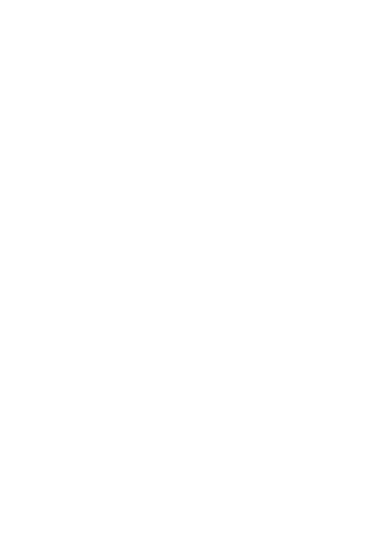
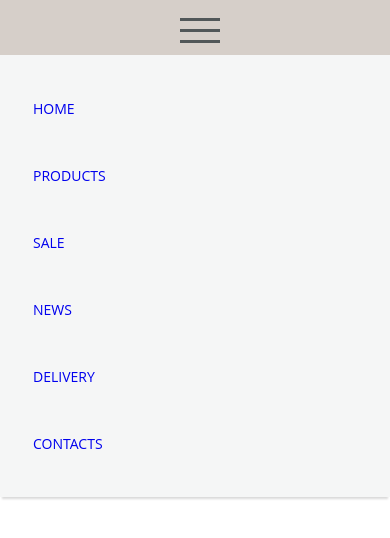
Before and after one commit to alexphex/alexphex.github.io, a website: page app/index.html in a window 390 px wide. Drawn offline with nearby package versions, Linux system fonts and the light colour scheme; files that its build step writes are made by us from their sources.

Commit message:
project structure
the structure of the project + menu

```diff
--- a/app/index.html
+++ b/app/index.html
@@ -4,11 +4,52 @@
     <meta charset="UTF-8">
     <meta http-equiv="X-UA-Compatible" content="IE=edge">
     <meta name="viewport" content="width=device-width, initial-scale=1.0">
-    <title>Document</title>
-    <link rel="stylesheet" href="css/style.min.css">
+    <title>Alex portfolio</title>
+    <link rel="stylesheet" href="css/style.min.css" type="text/css">
 </head>
+
 <body>
+    <header class="header">
+        <div class="container header__container">
+            <div class="menu-burger__header">
+                <span class="menu-burger__min"></span>
+            </div>
+            <nav class="header__nav open-menu">
+                <ul class="menu header__menu">
+                    <li class="menu__item">
+                        <a class="menu__link" href="#">Home</a>
+                    </li>
+                    <li class="menu__item">
+                        <a class="menu__link" href="#">Products</a>
+                    </li>
+                    <li class="menu__item">
+                        <a class="menu__link" href="#">Sale</a>
+                    </li>
+                    <li class="menu__item">
+                        <a class="menu__link" href="#">News</a>
+                    </li>
+                    <li class="menu__item">
+                        <a class="menu__link" href="#">Delivery</a>
+                    </li>
+                    <li class="menu__item">
+                        <a class="menu__link" href="#">Contacts</a>
+                    </li>
+                </ul>
+            </nav>
+        </div>
+    </header>
+    <div class="content-wrapper">
+        <div class="container content-wrapper__container">
+            <p class="content-text">
+                Lorem ipsum dolor sit amet consectetur adipisicing elit. Magni, laudantium aperiam tempora sunt
+                accusantium adipisci dolorem nam natus nobis vero omnis deleniti voluptas beatae ab dolores tenetur ea
+                veniam voluptatem?
+            </p>
+        </div>
+    </div>
 
+    <script src="https://code.jquery.com/jquery-3.6.0.min.js"
+        integrity="sha256-/xUj+3OJU5yExlq6GSYGSHk7tPXikynS7ogEvDej/m4=" crossorigin="anonymous"></script>
     <script src="js/main.min.js"></script>
 </body>
 </html>
--- a/app/js/main.js
+++ b/app/js/main.js
@@ -0,0 +1,6 @@
+$(function(){
+    $('.menu-burger__header').click(function(){
+        $('.menu-burger__header').toggleClass('open-menu');
+        $('.header__nav').toggleClass('open-menu');
+    });
+});
--- /dev/null
+++ b/app/scss/global.scss
@@ -0,0 +1,30 @@
+html,
+body {
+	height: 100%;
+}
+body {
+	font-family: 'Open Sans', sans-serif;
+	font-weight: 400;
+	font-size: 16px;
+	line-height: 27px;
+	color: $default;
+}
+
+.wrapper {
+	display: flex;
+	flex-direction: column;
+	min-height: 100%;
+}
+
+.main {
+	flex: 1 0 auto;
+}
+.footer {
+	flex: 0 0 auto;
+}
+
+.container{
+  max-width: 1920px;
+  margin: 0 auto;
+  padding: 0 15px;
+}
--- /dev/null
+++ b/app/scss/reset.scss
@@ -0,0 +1,54 @@
+html{
+    box-sizing: border-box;
+  }
+
+  *,
+  *::after,
+  *::before{
+    box-sizing: inherit;
+  }
+
+  ul[class],
+  ol[class] {
+    padding: 0;
+  }
+
+  body,
+  h1,
+  h2,
+  h3,
+  h4,
+  h5,
+  h6,
+  p,
+  ul,
+  ol,
+  li,
+  figure,
+  figcaption,
+  blockquote,
+  dl,
+  dd {
+    margin: 0;
+    font-size: inherit;
+  }
+
+  ul[class] {
+    list-style: none;
+  }
+
+  img {
+    max-width: 100%;
+    display: block;
+  }
+
+  input,
+  button,
+  textarea,
+  select {
+    font: inherit;
+  }
+
+  a{
+    text-decoration: none;
+  }
--- a/app/scss/style.scss
+++ b/app/scss/style.scss
@@ -0,0 +1,124 @@
+@import 'vars';
+@import 'fonts';
+@import 'reset';
+@import 'libs';
+@import 'global';
+
+
+header {
+    position: fixed;
+    width: 100%;
+    top: 0;
+    left: 0;
+    z-index: 20;
+    height:80px;
+    background: #D6CFC9;
+    box-shadow: 0 2px 5px 0 rgba(0,0,0,.1);
+    display: flex;
+    padding: 5px 0;
+    align-items: center;
+    justify-content: space-between;
+}
+.content-wrapper{
+    width: 100%;
+}
+.header__nav {
+    position: absolute;
+    right: 36px;
+    display: block;
+}
+.header__menu {
+    display: flex;
+    position: relative;
+    z-index: 2;
+}
+.header__menu li {
+    list-style: none;
+    margin: 0px 0px 0px 36px;
+    font-size: 16px;
+    text-transform: uppercase;
+    text-decoration: none;
+}
+.content-wrapper{
+    margin-top: 78px;
+    padding: 10px;
+    line-height: 34px;
+}
+
+@media(max-width: 767px){
+    header {
+        height: 60px;
+    }
+    .menu-burger__header {
+        position: relative;
+        width: 40px;
+        height: 35px;
+        display: block;
+        margin-left: 10px;
+    }
+
+    .menu-burger__header span,
+    .menu-burger__header:after,
+    .menu-burger__header:before{
+        height: 3px;
+        width: 100%;
+        position: absolute;
+        background: #515758;
+        margin: 0 auto;
+    }
+    .menu-burger__header span{
+        top: 16px;
+    }
+    .menu-burger__header:after,
+    .menu-burger__header:before{
+        content: '';
+    }
+    .menu-burger__header:after{
+        bottom: 5px;
+    }
+    .menu-burger__header:before{
+        top: 5px;
+    }
+    .content-wrapper {
+        margin-top: 48px;
+    }
+    .header__nav {
+        display: none;
+    }
+    .menu-burger__header.open-menu span {
+        opacity:0;
+        transition: 0.5s;
+    }
+    .menu-burger__header.open-menu:before {
+        transform: rotate(38deg);
+        top: 16px;
+        transition: 0.4s;
+    }
+    .menu-burger__header.open-menu:after {
+        transform: rotate(-38deg);
+        bottom: 16px;
+        transition: 0.4s;
+    }
+    .header__nav {
+        display: block;
+        position: absolute;
+        top: 55px;
+        left: 0;
+        background: rgb(245, 246, 246);
+        box-shadow: #ccc;
+        width: 100%;
+        box-shadow: 0 4px 2px -2px rgba(36, 36, 36, 0.17);
+        left: -100%;
+        transition: all 0.4s ease;
+    }
+    .header__menu {
+        display: block;
+    }
+    .header__menu li {
+        margin: 40px 0px 40px 33px;
+        font-size: 14px;
+    }
+    .header__nav.open-menu {
+        left: 0;
+    }
+}
--- /dev/null
+++ b/app/scss/vars.scss
@@ -0,0 +1,9 @@
+$title: #363838;
+$default: #2E266F;
+
+%title-font {
+    font-family: 'Montserrat', sans-serif;
+    font-weight: 700;
+    margin-bottom: 14px;
+    line-height: 23px;
+}
```
Also changed, not shown: app/css/style.min.css, app/js/main.min.js, app/scss/fonts.scss (added), app/scss/libs.scss (added).
